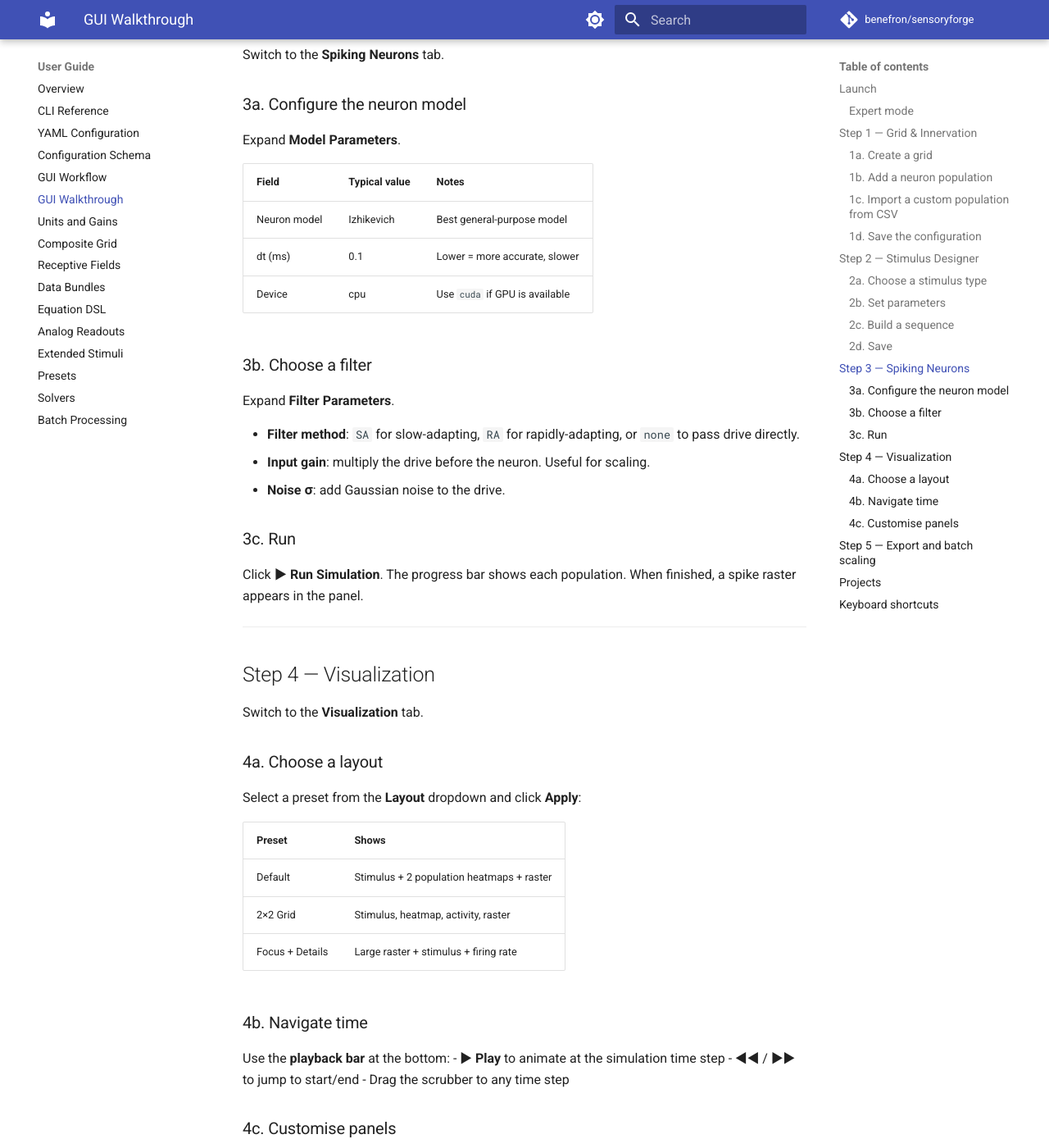
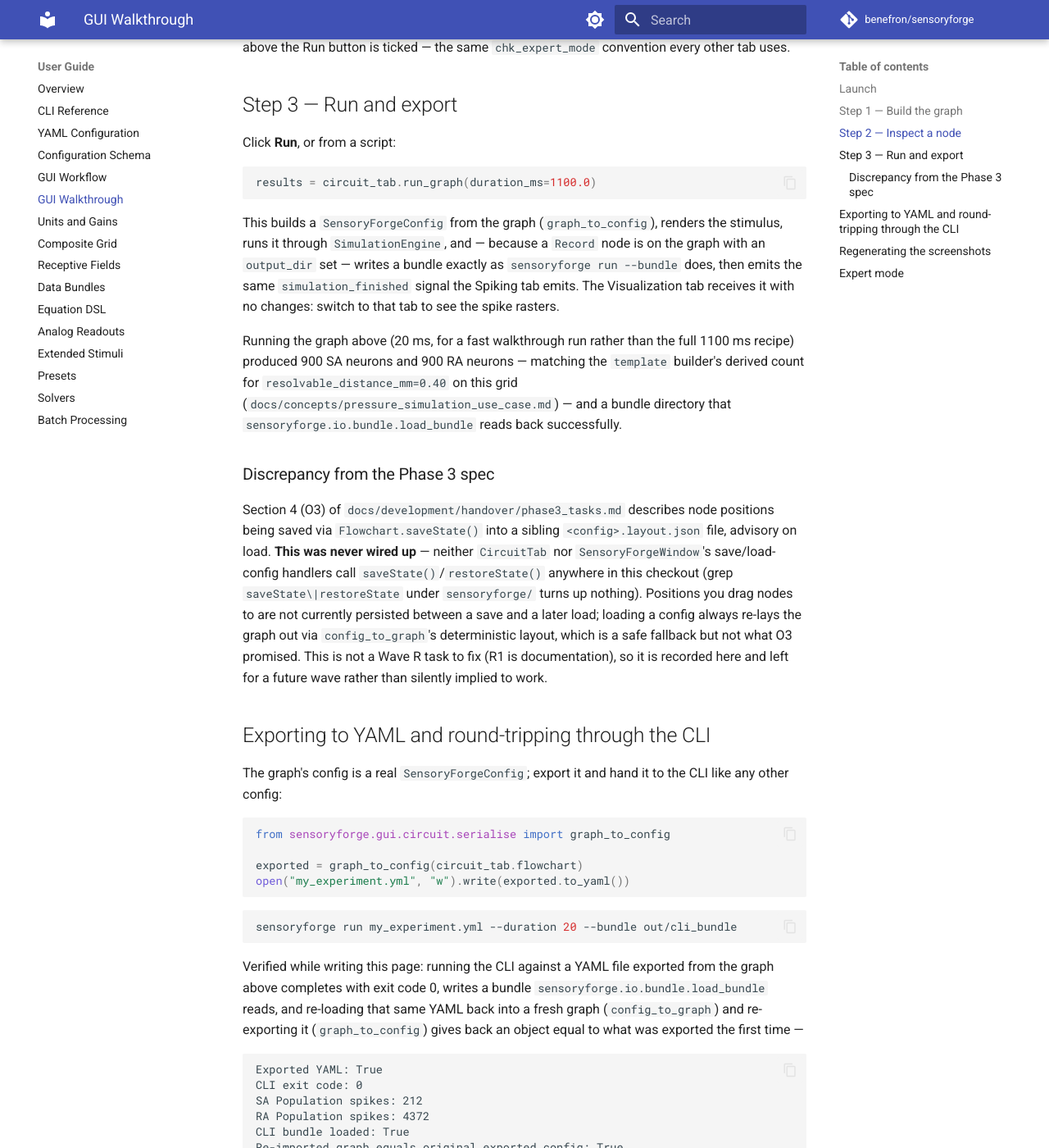
Before and after one commit to benefron/sensoryforge, an MkDocs documentation site: the page built from docs/user_guide/gui_walkthrough.md, in a window 1280 px wide and 1400 px high, scrolled down 3932 px. Shown: the whole window at 82% size. Built offline with MkDocs 1.6.1 and Material for MkDocs 9.7.7, drawn with Linux system fonts in a browser that asks for light colours; comment, search, counter and statistics services are not loaded; the version menu is left out; some of the changed text lies outside the part shown.

Commit message:
docs(gui): rewrite the GUI walkthrough around the Circuit tab (R1)
Rebuild docs/user_guide/gui_walkthrough.md around building the
pressure-simulation recipe (tactile_sa1_ra1 preset) as a graph on the
Circuit tab, running it, inspecting a node, and exporting the bundle.
Every command and output pasted in was actually run offscreen while
writing this page, including the GUI graph -> export YAML -> CLI run
-> bundle -> re-import chain the Phase 3 exit criteria name.

Adds docs/scripts/generate_gui_screenshots.py, which grabs real
QWidget.grab() pixmaps of the Circuit tab (not illustrations) fully
offscreen into docs/assets/gui/, regenerable by one command.

Discloses a real gap found while writing this page rather than
smoothing over it: Wave O's spec described node positions persisting
via Flowchart.saveState() into a sibling <config>.layout.json file;
no such wiring exists anywhere in this checkout. Recorded in the
walkthrough, not fixed here (R1 is documentation).

Co-Authored-By: Claude Sonnet 5 <noreply@anthropic.com>
Claude-Session: https://claude.ai/code/session_01B2Kx8QHNL7kk6FRSFEugrM

````diff
--- /dev/null
+++ b/docs/scripts/generate_gui_screenshots.py
@@ -0,0 +1,115 @@
+"""Regenerate the Circuit tab screenshots used by ``docs/user_guide/gui_walkthrough.md``.
+
+Runs the GUI fully offscreen (``QT_QPA_PLATFORM=offscreen``, set automatically if not
+already set) and grabs real pixmaps of the Circuit tab as it walks through the
+pressure-simulation recipe (``sensoryforge/presets/tactile_sa1_ra1.yml``): the tab
+right after loading the preset into the graph, the inspector showing a selected
+node's parameters, and the tab after a run has produced a bundle. These are not
+illustrations -- they are grabs of the real widget tree at each step, so a change to
+the Circuit tab's layout shows up here the next time this script runs, instead of
+the walkthrough silently going stale.
+
+Usage:
+    QT_QPA_PLATFORM=offscreen python docs/scripts/generate_gui_screenshots.py
+
+Writes PNGs to ``docs/assets/gui/``.
+"""
+
+from __future__ import annotations
+
+import os
+import sys
+import tempfile
+from pathlib import Path
+
+os.environ.setdefault("QT_QPA_PLATFORM", "offscreen")
+
+REPO_ROOT = Path(__file__).resolve().parents[2]
+ASSETS_DIR = REPO_ROOT / "docs" / "assets" / "gui"
+
+# F-053: running this file directly puts its own directory (docs/scripts) on
+# sys.path[0], not the repository root, so a plain `import sensoryforge`
+# would fall through to whatever the environment's editable install points
+# at -- which, with git worktrees in play, can be a different checkout
+# entirely (see tests/docs/test_docs_examples.py for the same fix applied
+# to docs/examples/*.py). Put this checkout's root first, explicitly.
+if str(REPO_ROOT) not in sys.path:
+    sys.path.insert(0, str(REPO_ROOT))
+
+
+def main() -> None:
+    from PyQt5 import QtWidgets
+
+    app = QtWidgets.QApplication.instance() or QtWidgets.QApplication(sys.argv[:1])
+
+    from sensoryforge.config.schema import SensoryForgeConfig
+    from sensoryforge.gui.circuit.serialise import config_to_graph
+    from sensoryforge.gui.tabs.circuit_tab import CircuitTab
+
+    ASSETS_DIR.mkdir(parents=True, exist_ok=True)
+
+    config = SensoryForgeConfig.from_yaml(
+        str(REPO_ROOT / "sensoryforge" / "presets" / "tactile_sa1_ra1.yml")
+    )
+
+    tab = CircuitTab()
+    tab.resize(1400, 900)
+    tab.show()
+    app.processEvents()
+
+    # 1. The graph right after loading the pressure-simulation preset.
+    config_to_graph(config, tab.flowchart)
+    app.processEvents()
+    _grab(tab, "circuit_loaded_preset.png")
+
+    # 2. A node selected, showing the inspector (P1/P2: params from
+    #    get_param_spec() plus the reused Mechanoreceptor-tab-style preview).
+    grid_node = tab.nodes().get("Main Grid")
+    if grid_node is not None:
+        tab.select_node(grid_node)
+        app.processEvents()
+        _grab(tab, "circuit_inspector_sensor_array.png")
+
+    filter_node = tab.nodes().get("SA Population__filter")
+    if filter_node is not None:
+        tab.select_node(filter_node)
+        app.processEvents()
+        _grab(tab, "circuit_inspector_filter.png")
+
+    # 3. Exercise a run (point the Record node at a temp bundle dir) as part
+    #    of what this script proves still works -- but do not grab a fourth
+    #    screenshot for it: the Circuit canvas itself does not change when a
+    #    run finishes (results land on the Visualization tab, unchanged by
+    #    Wave R), so a "circuit_after_run.png" would be pixel-identical to
+    #    whichever node was last selected and would only mislead a reader
+    #    into looking for a difference that is not there.
+    record_node = tab.nodes().get("Record")
+    with tempfile.TemporaryDirectory() as tmp_dir:
+        if record_node is not None:
+            record_node.from_config(
+                {
+                    "output_dir": tmp_dir,
+                    "simulation": config.simulation.to_dict(),
+                    "metadata": {},
+                }
+            )
+        tab.run_graph(duration_ms=20.0)
+
+    print(f"Wrote screenshots to {ASSETS_DIR}")
+
+
+def _grab(widget, filename: str) -> None:
+    pixmap = widget.grab()
+    out_path = ASSETS_DIR / filename
+    ok = pixmap.save(str(out_path))
+    if not ok or pixmap.width() == 0 or pixmap.height() == 0:
+        raise RuntimeError(
+            f"Offscreen grab of the Circuit tab produced an unusable image for "
+            f"{filename} ({pixmap.width()}x{pixmap.height()}, saved={ok}). "
+            "Ship the walkthrough without screenshots rather than a placeholder."
+        )
+    print(f"  {out_path.relative_to(REPO_ROOT)}  ({pixmap.width()}x{pixmap.height()})")
+
+
+if __name__ == "__main__":
+    main()
--- a/docs/user_guide/gui_walkthrough.md
+++ b/docs/user_guide/gui_walkthrough.md
@@ -1,7 +1,16 @@
 # SensoryForge GUI Walkthrough
 
-This guide walks through a complete simulation from start to finish using
-the SensoryForge graphical interface.
+This guide walks through a complete experiment using the SensoryForge GUI, built as a
+node graph on the **Circuit tab** (Phase 3). It reproduces the
+[pressure-simulation recipe](../concepts/pressure_simulation_use_case.md) — an 80x80
+receptor grid, SA and RA populations with `template`-derived receptive fields at a
+0.40 mm resolvable distance — as a graph, runs it, inspects a node, and exports the
+result as a bundle the CLI can also produce.
+
+Every step below was actually run while writing this page (the commands and output
+are pasted verbatim from that run, offscreen, the same way the test suite runs the
+GUI); where the graph did something other than what the Phase 3 spec implied, that is
+called out rather than smoothed over.
 
 ## Launch
 
@@ -10,233 +19,178 @@ conda activate sensoryforge
 python sensoryforge/gui/main.py
 ```
 
-The window opens with five tabs:
+The window opens with six tabs. **Circuit is first** — it is the entry point to
+building an experiment — followed by the five tabs Phase 2 shipped:
 
 | Tab | Purpose |
 |-----|---------|
-| **Grid & Innervation** | Configure receptor grid and neuron populations |
-| **Stimulus Designer** | Design the tactile stimulus |
-| **Spiking Neurons** | Choose neuron model and run simulation |
-| **Visualization** | View spike rasters and drive signals |
-| **Batch** | Run parameter sweeps and export SLURM scripts |
+| **Circuit** | Build the experiment as a node graph; run it |
+| **Grid & Innervation** | The older, form-based way to configure a grid/population (still present; the graph is the new way) |
+| **Stimulus Designer** | Design and preview a stimulus |
+| **Spiking Neurons** | Choose a neuron model and run a single population outside the graph |
+| **Visualization** | View spike rasters and drive signals — receives graph runs exactly as it receives Spiking-tab runs |
+| **Batch** | Parameter sweeps, including sweeping a live graph (Wave Q) |
 
-### Expert mode
+## Step 1 — Build the graph
 
-Each tab has an **Expert mode** checkbox at the top of its control panel
-(unchecked by default).
+The Circuit tab has three parts: a **node palette** on the left (structural node
+types, plus a registry-driven tree of every registered grid arrangement, stimulus,
+RF builder, filter and neuron model — Wave P, P3), the **canvas** in the middle, and
+an **inspector** dock on the right that fills in once a node is selected.
 
-| Mode | What you see |
-|------|-------------|
-| **Basic** (default) | Essential controls only — grid size, population settings, neuron model, run button |
-| **Expert** | All advanced controls — separate seeds, position offsets, weight ranges, far-connection tuning, filter parameters, DSL editor, CSV import/export |
+A population is a connected chain: one or more `RFBank` nodes (optionally through a
+`Processing` node) feed a `Filter` node, which feeds a `Readout` node. A
+`SensorArray` node supplies the receptor channel(s); a `Stimulus` node supplies the
+drive; a `Record` node is where a run's bundle is written. See the node-to-config
+table in `sensoryforge/gui/circuit/nodes.py`'s module docstring — it is the one place
+that mapping is written down, and this walkthrough follows it exactly.
 
-State is saved in `QSettings` and persists across sessions.
+Rather than placing ten nodes and wiring them by hand, the fastest way to reach the
+pressure-simulation recipe is to load it — the graph equivalent of the CLI's
+`sensoryforge run --preset tactile_sa1_ra1`:
 
----
+```python
+from sensoryforge.config.schema import SensoryForgeConfig
+from sensoryforge.gui.circuit.serialise import config_to_graph
 
-## Step 1 — Grid & Innervation
+config = SensoryForgeConfig.from_yaml("sensoryforge/presets/tactile_sa1_ra1.yml")
+config_to_graph(config, circuit_tab.flowchart)
+```
 
-### 1a. Create a grid
+`config_to_graph` lays the graph out deterministically: sensor arrays in a left
+column, the stimulus above them, then one row per population reading left to right
+(RF bank → filter → readout), with a `Record` node on the far right. Loading the same
+config twice gives the same picture. This is what that looks like right after
+loading:
 
-1. In the **Grid & Innervation** tab, click **Add Grid**.
-2. Set **Rows** and **Cols** (e.g. 20 × 20).
-3. Set **Spacing (mm)** — typical skin receptor density: 0.15–0.5 mm.
-4. Arrangement: **grid** (regular) or **hex** (hexagonal packing).
-5. Click **Generate Grids** to create the receptor array.
+![The Circuit tab after loading the pressure-simulation preset](../assets/gui/circuit_loaded_preset.png)
 
-The scatter plot on the right shows receptor positions.
+Eleven nodes appear: `Main Grid` (SensorArray), `Stimulus`, one `RFBank`/`Filter` pair
+per population (`SA Population__rf0`/`SA Population__filter`, same for RA),
+`SA Population`/`RA Population` (Readout), `Record`, and pyqtgraph's own built-in
+`Input`/`Output` I/O nodes (always present on a `Flowchart`, not part of the
+config — `graph_to_config` ignores them). Six connections wire the two populations'
+chains from the grid through to the record node.
 
-### 1b. Add a neuron population
+To build the same graph by hand instead of loading a config, drag `SensorArray`,
+`Stimulus`, `RFBank`, `Filter`, `Readout` and `Record` from the palette onto the
+canvas, then connect a `SensorArray` output terminal to an `RFBank`'s `Channel`
+input, the `RFBank`'s `Drive` to a `Filter`'s `Drive`, the `Filter`'s `Filtered` to a
+`Readout`'s `Filtered`, and the `Readout`'s `Spikes` to the `Record` node's `In`. The
+registry-driven part of the palette (the tree below the plain node-type list) places
+a node and pre-selects one registered component in the same double-click — e.g.
+double-clicking `template` under `RFBank` places an `RFBank` node with
+`rf.method = "template"` already set.
 
-1. Click **Add Population**.
-2. Set **Neuron type** (SA, RA, or SA2).
-3. Set **Neurons per row** — more neurons = finer spatial resolution.
-4. Set **Innervation method**: `gaussian` (smooth receptive fields) or
-   `point` (nearest-neighbour).
-5. Set **σ_d (mm)**: Gaussian receptive field width.
-6. Click the 🔵 circle in the colour column to pick a display colour.
+## Step 2 — Inspect a node
 
-The innervation weights are built automatically.
+Selecting a node fills the inspector dock with a form built from that node's
+component's `get_param_spec()` (Wave P, P1) — a plugin component gets this for free,
+with no GUI code (see [Extending: adding a Circuit node](../extending/add_gui_node.md)
+for what `get_param_spec()` does *not* give a component for free). Selecting the
+`Main Grid` node shows its grid parameters plus a receptor-position scatter (P2,
+reusing `ReceptorGrid`, the same class the Mechanoreceptor tab's own grid view
+builds from):
 
-### 1c. Import a custom population from CSV
+![The inspector showing the SensorArray node's parameters and a receptor scatter](../assets/gui/circuit_inspector_sensor_array.png)
 
-If you have pre-computed neuron positions and innervation weights, you can
-bypass the built-in innervation module entirely:
+Selecting `SA Population__filter` shows the `sa` filter's parameters instead — no RF
+or neuron controls, because a `Filter` node owns exactly
+`PopulationConfig.filter_method`/`filter_params` and nothing else (the
+`READOUT_FIELDS` tuple in `nodes.py` documents the split):
 
-1. Add a population as normal (step 1b).
-2. Enable **Expert mode** (see below) to reveal the **Custom CSV** section
-   inside Population Settings.
-3. Click **Export CSV Folder…** on any existing instantiated population to
-   create a valid folder with the right file format.
-4. Edit the exported CSVs or replace them with your own data.
-5. Click **Import CSV Folder…** and select the folder.
+![The inspector showing the Filter node's parameters](../assets/gui/circuit_inspector_filter.png)
 
-The folder must contain three files:
+**Advanced parameters** (`ParamSpec.advanced=True`) are hidden until the **Expert
+mode** checkbox above the Run button is ticked — the same `chk_expert_mode`
+convention every other tab uses.
 
-| File | Format | Description |
-|------|--------|-------------|
-| `neuron_positions.csv` | header row `x_mm,y_mm`, then N rows | Neuron center coordinates in mm |
-| `innervation_weights.csv` | N rows × M columns, no header | Weight matrix (rows = neurons, cols = receptors) |
-| `manifest.json` | JSON | Metadata: `num_neurons`, `num_receptors`, file names |
+## Step 3 — Run and export
 
-**Important:** `M` (number of receptors) must match the current grid's
-receptor count.  If it doesn't, SensoryForge will warn and load the population
-with zero-filled receptor coordinates instead of crashing.
+Click **Run**, or from a script:
 
-Once imported, the population uses the CSV data for all subsequent
-visualizations and simulations.  The CSV stub is preserved through
-**Generate Population(s)** — regeneration only affects non-CSV populations.
+```python
+results = circuit_tab.run_graph(duration_ms=1100.0)
+```
 
-### 1d. Save the configuration
+This builds a `SensoryForgeConfig` from the graph (`graph_to_config`), renders the
+stimulus, runs it through `SimulationEngine`, and — because a `Record` node is on
+the graph with an `output_dir` set — writes a bundle exactly as `sensoryforge run
+--bundle` does, then emits the same `simulation_finished` signal the Spiking tab
+emits. The Visualization tab receives it with no changes: switch to that tab to see
+the spike rasters.
 
-Click **Save As…** in the bottom toolbar to save the grid + population
-configuration as a `bundle.json` inside a project folder.
+Running the graph above (20 ms, for a fast walkthrough run rather than the full
+1100 ms recipe) produced 900 SA neurons and 900 RA neurons — matching the
+`template` builder's derived count for `resolvable_distance_mm=0.40` on this grid
+(`docs/concepts/pressure_simulation_use_case.md`) — and a bundle directory that
+`sensoryforge.io.bundle.load_bundle` reads back successfully.
 
----
+### Discrepancy from the Phase 3 spec
 
-## Step 2 — Stimulus Designer
+Section 4 (O3) of `docs/development/handover/phase3_tasks.md` describes node
+positions being saved via `Flowchart.saveState()` into a sibling
+`<config>.layout.json` file, advisory on load. **This was never wired up** — neither
+`CircuitTab` nor `SensoryForgeWindow`'s save/load-config handlers call
+`saveState()`/`restoreState()` anywhere in this checkout (grep
+`saveState\|restoreState` under `sensoryforge/` turns up nothing). Positions you drag
+nodes to are not currently persisted between a save and a later load; loading a
+config always re-lays the graph out via `config_to_graph`'s deterministic layout,
+which is a safe fallback but not what O3 promised. This is not a Wave R task to fix
+(R1 is documentation), so it is recorded here and left for a future wave rather than
+silently implied to work.
 
-Switch to the **Stimulus Designer** tab.
+## Exporting to YAML and round-tripping through the CLI
 
-### 2a. Choose a stimulus type
+The graph's config is a real `SensoryForgeConfig`; export it and hand it to the CLI
+like any other config:
 
-Click one of the type buttons:
+```python
+from sensoryforge.gui.circuit.serialise import graph_to_config
 
-| Button | Shape |
-|--------|-------|
-| **Gaussian** | Smooth bump — most common |
-| **Point** | Ideal point contact |
-| **Edge** | Sharp edge or grating |
-| **Texture** | Gabor patch or edge grating |
-| **Moving** | Any shape with linear / circular / slide motion |
+exported = graph_to_config(circuit_tab.flowchart)
+open("my_experiment.yml", "w").write(exported.to_yaml())
+```
 
-### 2b. Set parameters
+```bash
+sensoryforge run my_experiment.yml --duration 20 --bundle out/cli_bundle
+```
 
-Adjust the sliders and spinboxes that appear.  The **live preview** on the
-right updates in real time.
-
-- **Amplitude**: peak pressure in mA
-- **Sigma**: width of the stimulus in mm (for Gaussian/Gabor)
-- **Center X / Y**: position on the skin in mm
-
-### 2c. Build a sequence
-
-1. Set **Duration (ms)** and **dt (ms)**.
-2. Click **Add to Stack** to append this stimulus to the timeline.
-3. Repeat for each segment.
-4. Click **Preview** to animate the stack.
-
-### 2d. Save
-
-Click **Save As…** to save the stimulus stack as `stimulus.json`.
-
----
-
-## Step 3 — Spiking Neurons
-
-Switch to the **Spiking Neurons** tab.
-
-### 3a. Configure the neuron model
-
-Expand **Model Parameters**.
-
-| Field | Typical value | Notes |
-|-------|--------------|-------|
-| Neuron model | Izhikevich | Best general-purpose model |
-| dt (ms) | 0.1 | Lower = more accurate, slower |
-| Device | cpu | Use `cuda` if GPU is available |
-
-### 3b. Choose a filter
-
-Expand **Filter Parameters**.
-
-- **Filter method**: `SA` for slow-adapting, `RA` for rapidly-adapting, or
-  `none` to pass drive directly.
-- **Input gain**: multiply the drive before the neuron. Useful for scaling.
-- **Noise σ**: add Gaussian noise to the drive.
-
-### 3c. Run
-
-Click **▶ Run Simulation**.  The progress bar shows each population.
-When finished, a spike raster appears in the panel.
-
----
-
-## Step 4 — Visualization
-
-Switch to the **Visualization** tab.
-
-### 4a. Choose a layout
-
-Select a preset from the **Layout** dropdown and click **Apply**:
-
-| Preset | Shows |
-|--------|-------|
-| Default | Stimulus + 2 population heatmaps + raster |
-| 2×2 Grid | Stimulus, heatmap, activity, raster |
-| Focus + Details | Large raster + stimulus + firing rate |
-
-### 4b. Navigate time
-
-Use the **playback bar** at the bottom:
-- ▶ **Play** to animate at the simulation time step
-- ◀◀ / ▶▶ to jump to start/end
-- Drag the scrubber to any time step
-
-### 4c. Customise panels
-
-Each panel has:
-- **⚙** — open the settings sidebar (colormap, axis limits)
-- **▾** — change panel type (e.g. swap raster for firing rate)
-- **✕** — remove the panel
-
-Panels can be **dragged and dropped** to rearrange, or **floated** into
-a separate window by dragging the panel title bar.
-
----
-
-## Step 5 — Export and batch scaling
-
-Once the interactive simulation looks right:
-
-1. Go to **File → Save Config (YAML)** to write a `config.yml` file.
-2. Run the same config from the CLI:
-
-   ```bash
-   sensoryforge run config.yml --duration 1000 --output results.h5
-   ```
-
-3. For parameter sweeps, use the **Batch** tab:
-   - Load a batch YAML (see `examples/batch_config.yml`)
-   - Click **▶ Run Batch** for local execution
-   - Click **Export SLURM Script…** for cluster submission
-
----
-
-## Projects
-
-Use **File → New Project…** to create a project directory with the
-standard layout:
+Verified while writing this page: running the CLI against a YAML file exported from
+the graph above completes with exit code 0, writes a bundle
+`sensoryforge.io.bundle.load_bundle` reads, and re-loading that same YAML back into a
+fresh graph (`config_to_graph`) and re-exporting it (`graph_to_config`) gives back an
+object equal to what was exported the first time —
 
 ```
-my_experiment/
-    config.yaml       ← saved with File → Save Config
-    stimuli/          ← stimulus stacks
-    results/          ← HDF5 / .pt output files
-    figures/          ← exported PNG/SVG figures
+Exported YAML: True
+CLI exit code: 0
+SA Population spikes: 212
+RA Population spikes: 4372
+CLI bundle loaded: True
+Re-imported graph equals original exported config: True
 ```
 
-When a project is open, all save dialogs default to the project directory.
+— which is the Phase 3 exit criterion "a graph built in the GUI, exported to YAML,
+run by the CLI, and re-imported gives the same graph and the same results."
+`tests/gui/test_circuit_roundtrip.py::test_graph_export_runs_through_the_cli_and_reimports_identically`
+runs this same chain as an assertion, not a one-off script (Wave R, R3).
 
----
+## Regenerating the screenshots
 
-## Keyboard shortcuts
+The screenshots above are grabs of the real, running widget tree (`QWidget.grab()`),
+not illustrations, captured entirely offscreen:
 
-| Shortcut | Action |
-|----------|--------|
-| `Ctrl+O` | Load YAML config |
-| `Ctrl+S` | Save YAML config |
-| `Ctrl+N` | New project |
-| `Ctrl+P` | Open project |
-| `Ctrl+Q` | Quit |
-| Space | Play / pause (Visualization tab) |
+```bash
+QT_QPA_PLATFORM=offscreen python docs/scripts/generate_gui_screenshots.py
+```
+
+They are not committed as generated-and-forgotten artefacts — rerun the script after
+any change to the Circuit tab's layout and the images in `docs/assets/gui/` update to
+match, instead of the walkthrough silently going stale.
+
+## Expert mode
+
+Each tab (Circuit included) has an **Expert mode** checkbox. Unchecked (Basic,
+default), advanced controls (`ParamSpec.advanced=True`) are hidden; checked, they
+appear. State persists in `QSettings` across sessions, same as every other tab.
````
Also changed, not shown: docs/assets/gui/circuit_inspector_filter.png (added), docs/assets/gui/circuit_inspector_sensor_array.png (added), docs/assets/gui/circuit_loaded_preset.png (added).
